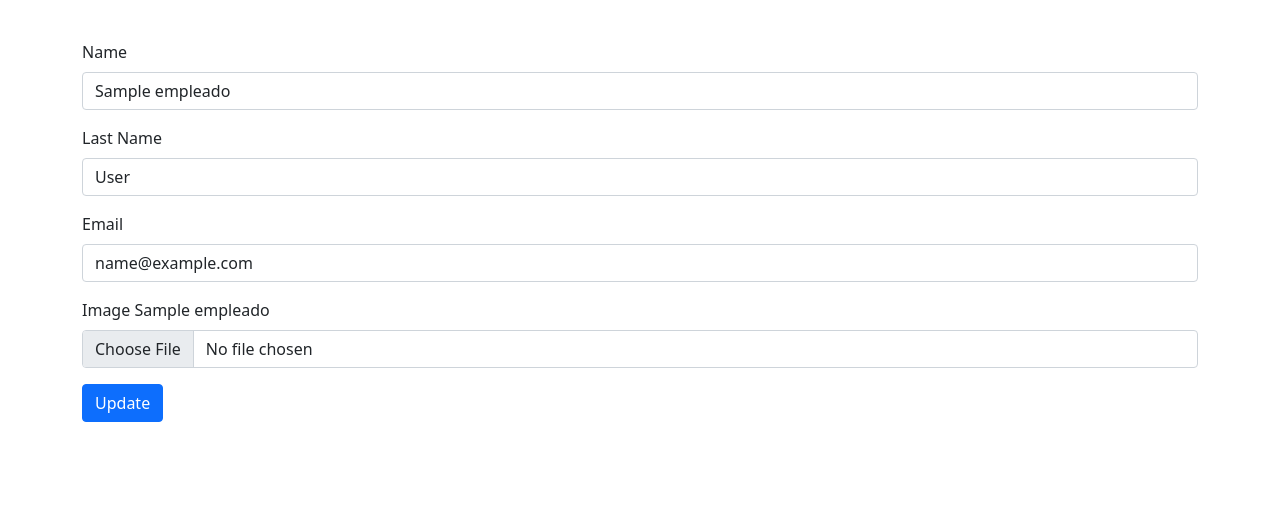
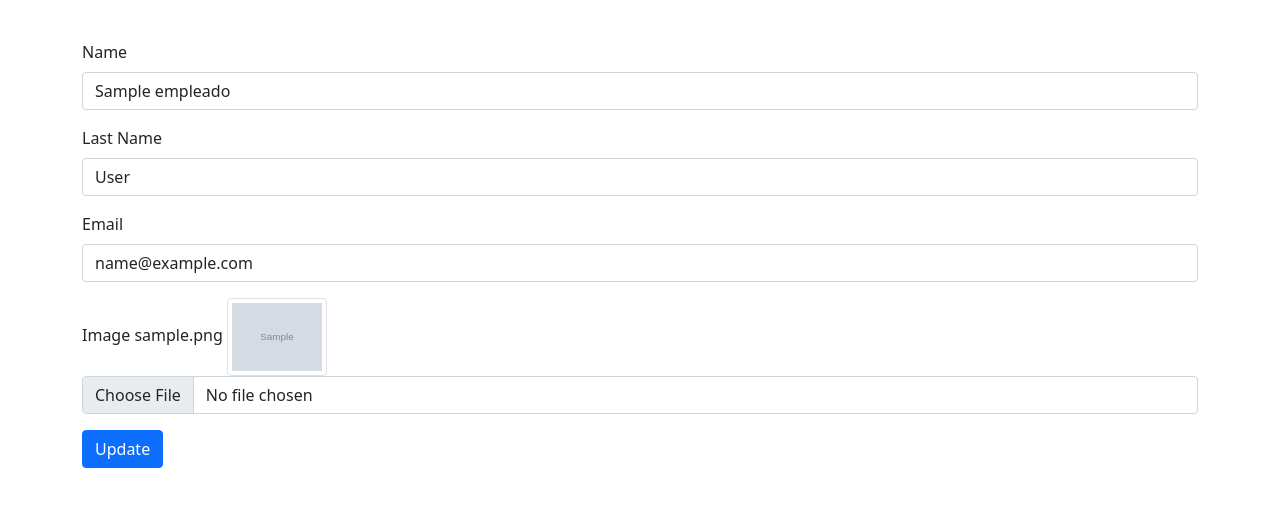
Before and after one commit to Abregoo/crud-flask-mysql, a Flask app: page /edit/1 in a window 1280 px wide. Shown: the top 507 px of the page. Run offline with Flask 2, Linux system fonts and the light colour scheme; tables that the repository leaves empty or names only in its code hold one stand-in row (values such as "Sample post"); grey boxes marked "Sample" are stand-in pictures.

Commit message:
Ajustando imagen de edición

```diff
--- a/app.py
+++ b/app.py
@@ -1,5 +1,5 @@
 from flask import Flask
-from flask import render_template, request, redirect
+from flask import render_template, request, redirect, url_for
 from flaskext.mysql import MySQL
 from flask import send_from_directory
 
--- a/templates/empleados/edit.html
+++ b/templates/empleados/edit.html
@@ -25,7 +25,10 @@
     </div>
     <div class="mb-3">
         <label for="txtImage" class="form-label">Image</label>
-        {{ empleado[1] }}
+        {{ empleado[4] }}
+
+        <img class="img-thumbnail" width="100" src="{{ url_for('uploads', nombreFoto=empleado[4]) }}" alt="">
+
         <input type="file" class="form-control" id="txtImage" name="txtImage">
     </div>
 
```
Also changed, not shown: uploads/2021164834IMG_3624.JPG (deleted), uploads/202123522876035092.png (added).
